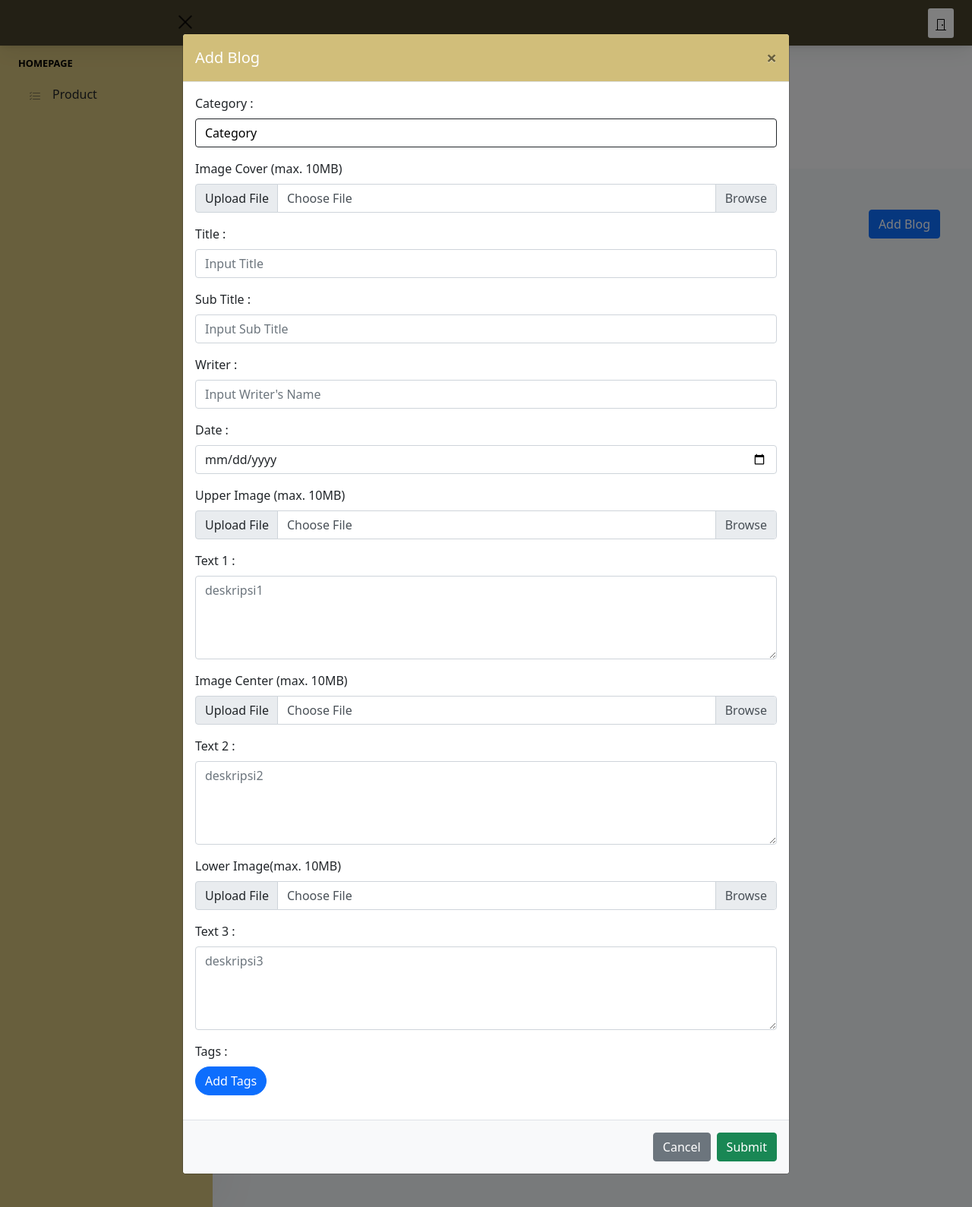
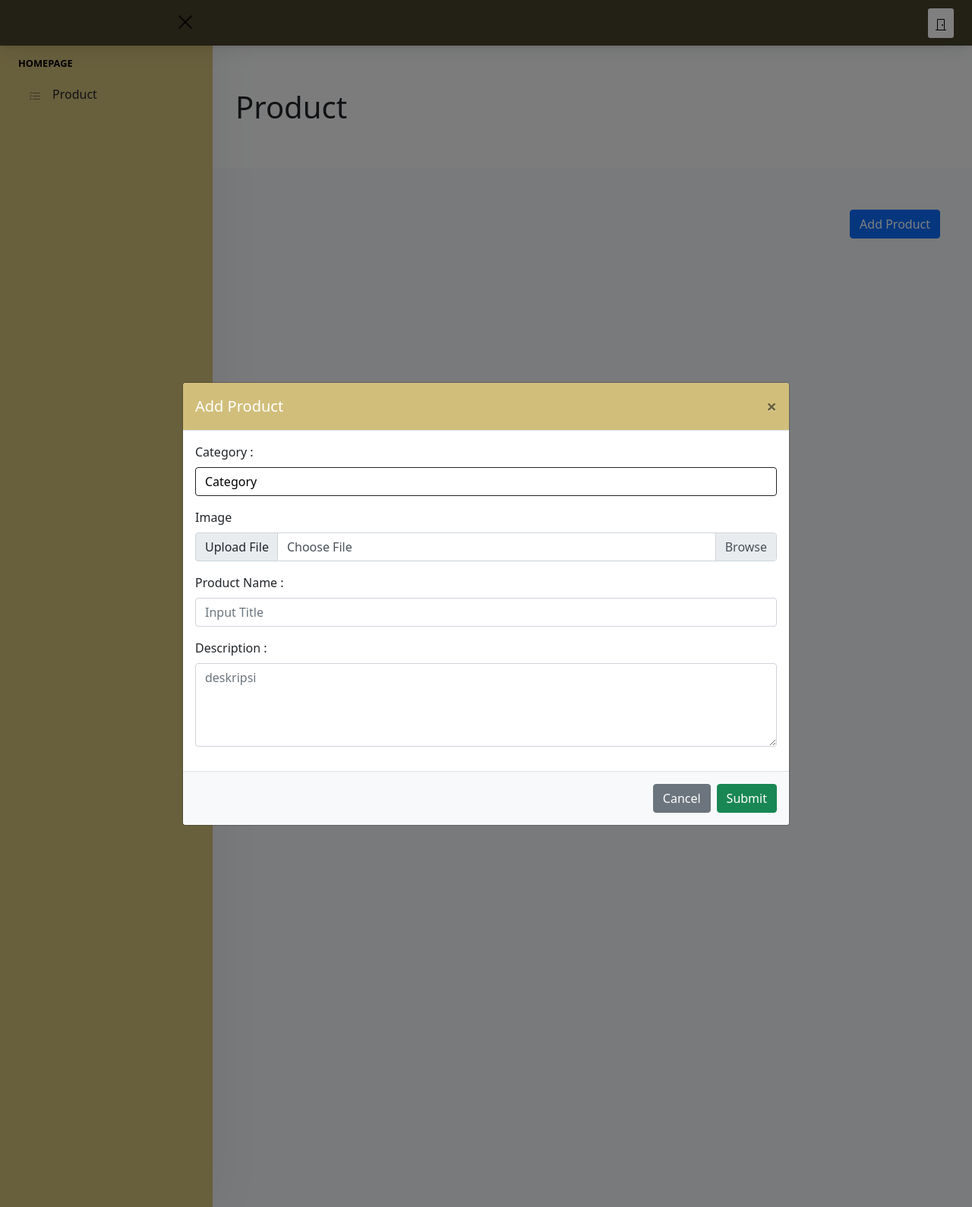
Before and after one commit to Sumano1503/belgindo1, a PHP site: page /admin/login/product/index.php in a window 1280 px wide, after a click on "Add Product". Shown: the whole page at 76% size. Run offline with PHP 8.4, Linux system fonts and the light colour scheme; some libraries are stand-ins or nearby versions; grey boxes are pictures that could not be loaded.

Commit message:
add prroduct

```diff
--- a/admin/login/product/index.php
+++ b/admin/login/product/index.php
@@ -24,12 +24,13 @@
     <script src="https://cdnjs.cloudflare.com/ajax/libs/jquery/3.6.0/jquery.min.js" integrity="sha512-894YE6QWD5I59HgZOGReFYm4dnWc1Qt5NtvYSaNcOP+u1T9qYdvdihz0PPSiiqn/+/3e7Jo4EaG7TubfWGUrMQ==" crossorigin="anonymous" referrerpolicy="no-referrer"></script>
     <title>Belgindo | Admin Page</title>
     <link rel="icon" type="image/png" href="../../Images/icons/logoicon.png" />
+    <link rel="stylesheet" href="https://cdnjs.cloudflare.com/ajax/libs/croppie/2.6.5/croppie.min.css"/>
 
     <!-- ini buat crop gambar -->
     <link rel="stylesheet" href="/assets/CSS/normalize.css">
     <link rel="stylesheet" href="/assets/CSS/component.css">
     <link rel="stylesheet" href="/assets/CSS/croppie.css">
-    <link rel="stylesheet" href="/assets/CSS/jquery-ui.css">
+    <link rel="stylesheet" href="https://ajax.aspnetcdn.com/ajax/jquery.ui/1.12.1/themes/black-tie/jquery-ui.css">
 
     <!-- ini buat crop gambar -->
 
@@ -42,7 +43,12 @@
     <script src="/assets/Script/jquery.custom-file-input.js"></script>
     <script src="/assets/Script/croppie.js"></script>
     <script src="/assets/Script/exif.js"></script>
-    <script src="/assets/Script/jquery-ui.js"></script>
+    <script src="https://ajax.aspnetcdn.com/ajax/jquery.ui/1.12.1/jquery-ui.min.js"></script>
+
+    <!-- croppie -->
+    <script src="https://cdnjs.cloudflare.com/ajax/libs/croppie/2.6.5/croppie.min.js"> </script>
+
+
 </head>
 <style>
 
@@ -343,11 +349,11 @@
                     <div class="container">
                         <div class="row pt-4">
                             <div class="text-right">
-                                <button id="add-blog-btn" class="btn btn-primary" data-bs-toggle="modal" data-bs-target="#add-blog-modal"><i class="lnr lnr-plus-circle"></i>Add Blog</button>
+                                <button id="add-blog-btn" class="btn btn-primary" data-bs-toggle="modal" data-bs-target="#add-blog-modal"><i class="lnr lnr-plus-circle"></i>Add Product</button>
                             </div>
                         </div>
                         <div class="row pt-4 ">
-                            <div class="col-12" id="blog">
+                            <div class="col-12" id="list-product">
 
                             </div>
                         </div>
@@ -362,109 +368,48 @@
         <div class="modal-dialog modal-lg modal-dialog-centered" role="document">
             <div class="modal-content">
                 <div class="modal-header" style="background-color:#D1BE7A; color:white;">
-                    <h5 class="modal-title">Add Blog</h5>
+                    <h5 class="modal-title">Add Product</h5>
                     <button type="button" class="close" data-bs-dismiss="modal" aria-label="Close" style="color:black;">
                         <span aria-hidden="true">&times;</span>
                     </button>
                 </div>
-                <form method="post" enctype="multipart/form-data" id="add-blog-form">
+                <form method="post" enctype="multipart/form-data" id="add-product-form">
                     <div class="modal-body">
                         <div class="form-group">
                             <label for="title">Category : </label>
                             <select class="form-control border-dark" id="kategori" name="kategori" style="background-color: transparent !important;color:black;">
                                 <option hidden value="-1">Category</option>
-
+                                <option value="1">Matte Black</option>
+                                <option value="2">Foil</option>
+                                <option value="3">Gold & Silver</option>
+                                <option value="4">Highloss</option>
+                                <option value="5">Matte White</option>
                             </select>
                         </div>
                         <div class="form-group">
-                            <label for="inputGambar">Image Cover (max. 10MB)</label>
+                            <label for="inputGambar">Image</label>
                             <div class="input-group mb-3">
                                 <div class="input-group-prepend">
                                     <span class="input-group-text" id="inputGroupFileAddon01">Upload File</span>
                                 </div>
                                 <div class="custom-file box">
-                                    <input type="file" name="gambar0" id="gambar0" onchange="readImageCover(this);" class="custom-file-input" accept="image/x-png,image/gif,image/jpeg" />
-                                    <label class="custom-file-label" for="gambar0">Choose File</label>
+                                    <input type="file" name="gambarproduct" id="gambarproduct" onchange="readImage(this);" class="custom-file-input" accept="image/x-png,image/gif,image/jpeg" />
+                                    <label class="custom-file-label" for="gambarproduct">Choose File</label>
                                 </div>
                             </div>
                         </div>
                         <div class="form-group">
-                            <label for="judul">Title : </label>
-                            <input type="text" id="judul" name="judul" class="form-control" placeholder="Input Title">
+                            <label for="nama">Product Name : </label>
+                            <input type="text" id="nama" name="nama" class="form-control" placeholder="Input Title">
                         </div>
                         <div class="form-group">
-                            <label for="subjudul">Sub Title : </label>
-                            <input type="text" id="subjudul" name="subjudul" class="form-control" placeholder="Input Sub Title">
-                        </div>
-                        <div class="form-group">
-                            <label for="penulis">Writer : </label>
-                            <input type="text" id="penulis" name="penulis" class="form-control" placeholder="Input Writer's Name">
-                        </div>
-                        <div class="form-group">
-                            <label for="tanggal">Date : </label>
-                            <input type="date" id="tanggal" name="tanggal" class="form-control" placeholder="Date">
-                        </div>
-                        <div class="form-group">
-                            <label for="inputGambar">Upper Image (max. 10MB)</label>
-                            <div class="input-group mb-3">
-                                <div class="input-group-prepend">
-                                    <span class="input-group-text" id="inputGroupFileAddon01">Upload File</span>
-                                </div>
-                                <div class="custom-file box">
-                                    <input type="file" name="gambar1" id="gambar1" onchange="readImageUpper(this);" class="custom-file-input" accept="image/x-png,image/gif,image/jpeg" />
-                                    <label class="custom-file-label" for="gambar1">Choose File</label>
-                                </div>
-                            </div>
-                        </div>
-                        <div class="form-group">
-                            <label for="deskripsi1">Text 1 : </label>
-                            <textarea id="deskripsi1" name="deskripsi1" class="form-control" placeholder="deskripsi1" rows="4" required="required" data-error="Its Empty!"></textarea>
-                        </div>
-                        <div class="form-group">
-                                <label for="inputGambar">Image Center (max. 10MB)</label>
-                                <div class="input-group mb-3">
-                                    <div class="input-group-prepend">
-                                        <span class="input-group-text" id="inputGroupFileAddon01">Upload File</span>
-                                    </div>
-                                    <div class="custom-file box">
-                                        <input type="file" name="gambar2" id="gambar2" onchange="readImageCenter(this);" class="custom-file-input" accept="image/x-png,image/gif,image/jpeg" />
-                                        <label class="custom-file-label" for="gambar2">Choose File</label>
-                                    </div>
-                                </div>
-                            </div>
-                        <div class="form-group">
-                            <label for="deskripsi2">Text 2 : </label>
-                            <textarea id="deskripsi2" name="deskripsi2" class="form-control" placeholder="deskripsi2" rows="4" required="required" data-error="Its Empty!"></textarea>
-                        </div>
-                        <div class="form-group">
-                                <label for="inputGambar">Lower Image(max. 10MB)</label>
-                                <div class="input-group mb-3">
-                                    <div class="input-group-prepend">
-                                        <span class="input-group-text" id="inputGroupFileAddon01">Upload File</span>
-                                    </div>
-                                    <div class="custom-file box">
-                                        <input type="file" name="gambar3" id="gambar3" onchange="readImageLower(this);" class="custom-file-input" accept="image/x-png,image/gif,image/jpeg" />
-                                        <label class="custom-file-label" for="gambar3">Choose File</label>
-                                    </div>
-                                </div>
-                            </div>
-                        <div class="form-group">
-                            <label for="deskripsi3">Text 3 : </label>
-                            <textarea id="deskripsi3" name="deskripsi3" class="form-control" placeholder="deskripsi3" rows="4" required="required" data-error="Its Empty!"></textarea>
-                        </div>
-                        <div class="form-group">
-                            <label for="tagsdiv">Tags : </label>
-                            <div id="tagsdiv" class="row">
-
-                            </div>
-
-                            <button type="button" class="btn btn-primary rounded-pill d-block" id="add-tags">Add Tags</button>
-
+                            <label for="deskripsi">Description : </label>
+                            <textarea id="deskripsi" name="deskripsi" class="form-control" placeholder="deskripsi" rows="4" required="required" data-error="Its Empty!"></textarea>
                         </div>
                     </div>
                     <div class="modal-footer">
                         <button type="button" class="btn btn-secondary" data-bs-dismiss="modal">Cancel</button>
-                        <button type="button" id="submit" name="submit" class="btn btn-success"><i class="lnr lnr-plus-circle"></i> Submit</button>
+                        <button type="button" id="submit-add-button" name="submit" class="btn btn-success"><i class="lnr lnr-plus-circle"></i> Submit</button>
                     </div>
                 </form>
             </div>
@@ -472,12 +417,6 @@
     </div>
 
     <!-- MODAL EDIT BLOG -->
-
-
-
-
-
-
     <!-- ini buat crop gambar-->
     <div id="cropModal">
         <div class="row align-items-center justify-content-center">
@@ -495,8 +434,149 @@
         <div id="caption2"></div>
     </div>
 
+    <script>
+        var uploadCrop;
+        var productblobdata = null;
 
+        function imageExists(image_url) {
+            var http = new XMLHttpRequest();
+            http.open('HEAD', image_url, false);
+            http.send();
+            return http.status != 404;
+        }
 
+        function readImage(input) {
+            $(input).next('.custom-file-label').html("Choose File");
+            var fileName = $(input).val();
+            fileName = fileName.substring(12);
+            if (input.files && input.files[0]) {
+                var iddb = $(input).data('id');
+                var reader = new FileReader();
+                reader.onload = function(e) {
+                    $('.crop').attr('src', e.target.result);
+                    uploadCrop = $('.crop').croppie({
+                        enableExif: true,
+                        viewport: {
+                            width: 300,
+                            height: 420,
+                            type: 'square'
+                        },
+                        boundary: {
+                            width: 300,
+                            height: 420
+                        },
+                        enforceBoundary: true,
+                        mouseWheelZoom: true,
+                        showZoomer: false,
+                        enableZoom: true
+                    });
+                    $('#cropModal').dialog({
+                        buttons: [{
+                            text: "Crop",
+                            click: function() {
+                                uploadCrop.croppie('result', {
+                                    type: 'blob',
+                                    size: 'viewport',
+                                    format: 'png',
+                                    quality: '1',
+                                    circle: 'false'
+                                }).then(function(blob) {
+                                    const url = URL.createObjectURL(blob);
+                                    productblobdata = blob;
+                                    $(input).next('.custom-file-label').html(fileName);
+                                });
+                                $(this).dialog("close");
+                            },
+                            class: "btn btn-info"
+                        }],
+                        position: {
+                            my: "center",
+                            at: "center",
+                            of: "body"
+                        },
+                        minHeight: 600,
+                        minWidth: 600
+                    });
+                    $('.ui-dialog').css('z-index', '1051');
+                    $(".ui-dialog-titlebar-close").css('border', 'none');
+                    $(".ui-dialog-titlebar-close").append('<i class="fas fa-times"></i>');
+                };
+                reader.readAsDataURL(input.files[0]);
+            }
+            input.value = null;
+        }
+
+        // AJAX
+        $(document).on('click', '#submit-add-button', function(e) {
+            e.preventDefault();
+            $.confirm({
+                title: 'Are you sure?',
+                content: 'Your data will be changed',
+                buttons: {
+                    confirm: {
+                        text: 'Confirm',
+                        btnClass: 'btn-success',
+                        keys: ['enter', 'shift'],
+                        action: function() {
+                            var Formhtml = document.getElementById("add-product-form");
+                            var Formobj = new FormData(Formhtml);
+                            if (!productblobdata) {
+                                $.alert({
+                                    title: 'Image Empty!',
+                                    content: 'Please make sure all the images are selected!',
+                                });
+                                return;
+                            }
+                            Formobj.append("image", productblobdata, "image");
+                            $.ajax({
+                                type: "POST",
+                                url: "services/add_product.php",
+                                cache: false,
+                                contentType: false,
+                                processData: false,
+                                data: Formobj,
+                                success: function(data) {
+                                    $("#list-product").html(data);
+                                    addModal.hide();
+                                    $('#add-product-form')[0].reset();
+                                    productblobdata = null;
+                                    $('#gambarproduct').next('.custom-file-label').html("Choose File");
+                                },
+                                error: function(xhr) {
+                                    addModal.hide();
+                                    $.confirm({
+                                        title: 'Encountered an error!',
+                                        content: 'Something went wrong while changing the data </br> Error: "' + xhr.responseJSON.msg + '"',
+                                        type: 'red',
+                                        typeAnimated: true,
+                                        buttons: {
+                                            tryAgain: {
+                                                text: 'Try again',
+                                                btnClass: 'btn-red',
+                                                action: function() {
+                                                    $('#add-product-form')[0].reset();
+                                                }
+                                            },
+                                            close: function() {
+                                                $('#add-product-form')[0].reset();
+                                            }
+                                        }
+                                    });
+                                    productblobdata = null;
+                                }
+                            });
+                        }
+                    },
+                    cancel: {
+                        text: 'Cancel',
+                        btnClass: 'btn-secondary',
+                        keys: ['enter', 'shift'],
+                        action: function() {}
+                    }
+                }
+            });
+        });
+    </script>
 </body>
 
 
```
Also changed, not shown: admin/login/product/services/add_product.php (added, +47 -0 lines), 2 other files.
